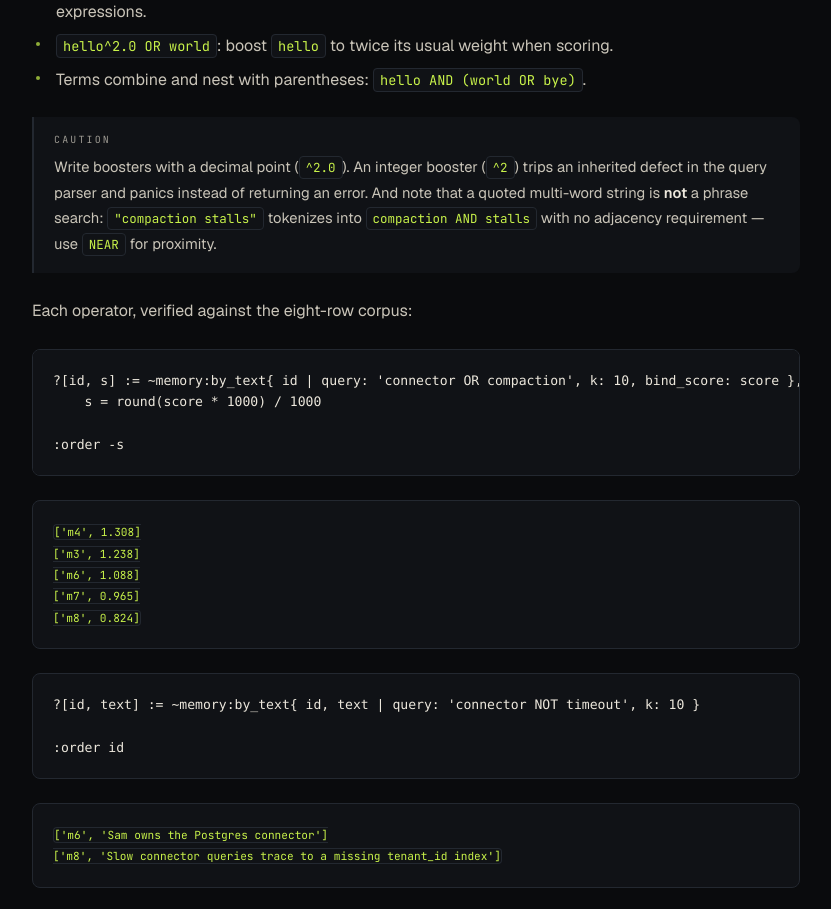
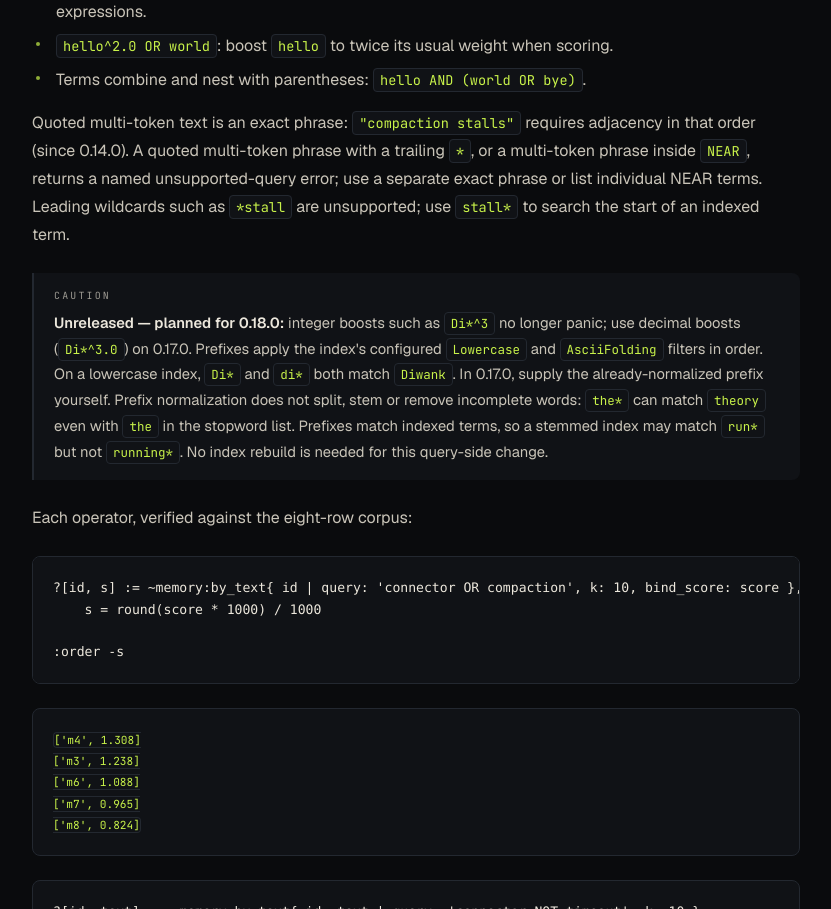
Before and after one commit to shuruheel/mnestic-site, a Next.js app: page /docs/proximity-search in a window 1280 px wide. Shown: the part 10992-11901 px from the top of the page, without its empty margins (272-1103 px from the left). Built offline with nearby package versions, Linux system fonts and the light colour scheme.

Commit message:
docs: prepare prefix normalization and correct FTS query guidance

```diff
--- a/src/app/docs/proximity-search/page.mdx
+++ b/src/app/docs/proximity-search/page.mdx
@@ -448,12 +448,22 @@ The query string is parsed into an expression tree before tokenization:
 - `hello^2.0 OR world`: boost `hello` to twice its usual weight when scoring.
 - Terms combine and nest with parentheses: `hello AND (world OR bye)`.
 
+Quoted multi-token text is an exact phrase: `"compaction stalls"` requires
+adjacency in that order (since 0.14.0). A quoted
+multi-token phrase with a trailing `*`, or a multi-token phrase inside `NEAR`,
+returns a named unsupported-query error; use a separate exact phrase or list
+individual NEAR terms. Leading wildcards such as `*stall` are unsupported;
+use `stall*` to search the start of an indexed term.
+
 <Callout type="warning">
-  Write boosters with a decimal point (`^2.0`). An integer booster (`^2`)
-  trips an inherited defect in the query parser and panics instead of
-  returning an error. And note that a quoted multi-word string is **not** a
-  phrase search: `"compaction stalls"` tokenizes into `compaction AND stalls`
-  with no adjacency requirement — use `NEAR` for proximity.
+  **Unreleased — planned for 0.18.0:** integer boosts such as `Di*^3` no
+  longer panic; use decimal boosts (`Di*^3.0`) on 0.17.0. Prefixes apply the index's configured
+  `Lowercase` and `AsciiFolding` filters in order. On a lowercase index,
+  `Di*` and `di*` both match `Diwank`. In 0.17.0, supply the already-normalized
+  prefix yourself. Prefix normalization does not split, stem or remove
+  incomplete words: `the*` can match `theory` even with `the` in the stopword
+  list. Prefixes match indexed terms, so a stemmed index may match `run*` but
+  not `running*`. No index rebuild is needed for this query-side change.
 </Callout>
 
 Each operator, verified against the eight-row corpus:
```
Also changed, not shown: 1 other file (tests, documents, lock files or other folders).
